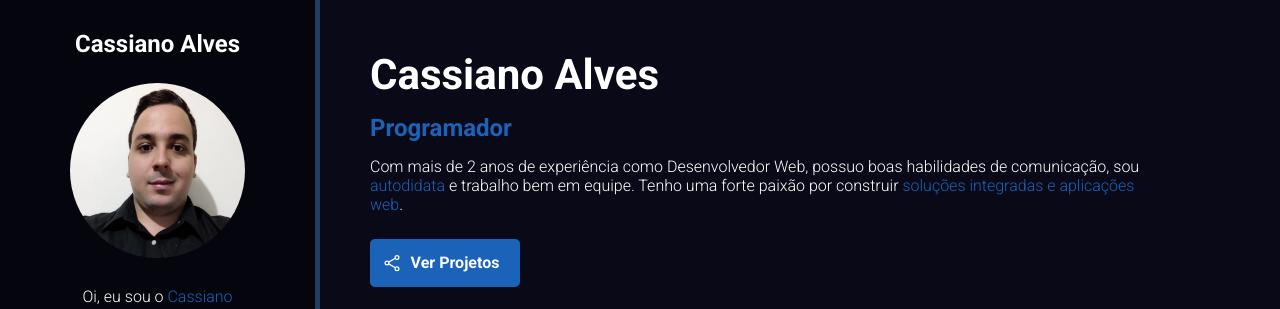
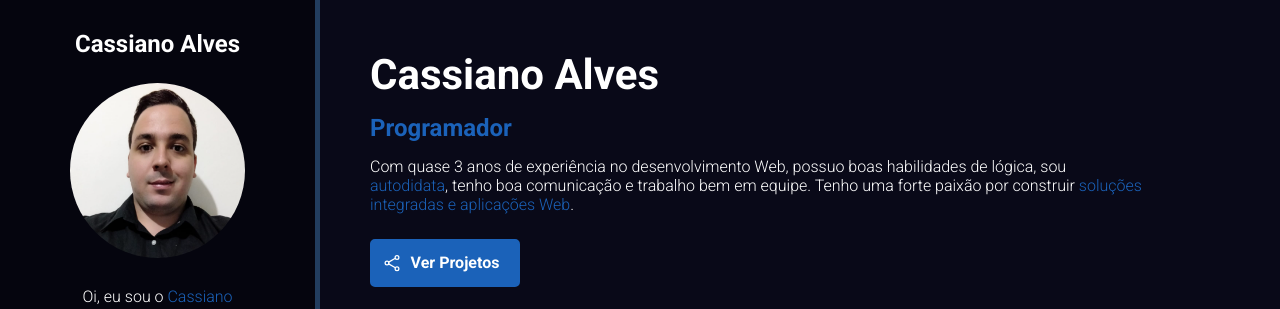
Before and after one commit to CassianoAlvesR/myportfolio, a plain HTML site: page index.html in a window 1280 px wide. Shown: the top 309 px of the page. Drawn offline with nearby package versions, Linux system fonts and the light colour scheme.

Commit message:
Update index.html
ajuste link e descrição

```diff
--- a/index.html
+++ b/index.html
@@ -37,7 +37,7 @@
         <section id="about-container">
             <h1 id="name">Cassiano Alves</h1>
             <p class="title"><span class="highlight">Programador</span></p>
-            <p class="description">Com mais de 2 anos de experiência como Desenvolvedor Web, possuo boas habilidades de comunicação, sou <span class="highlight">autodidata</span> e trabalho bem em equipe. Tenho uma forte paixão por construir <span class="highlight">soluções integradas e aplicações web</span>.</p>
+            <p class="description">Com quase 3 anos de experiência no desenvolvimento Web, possuo boas habilidades de lógica, sou <span class="highlight">autodidata</span>, tenho boa comunicação e trabalho bem em equipe. Tenho uma forte paixão por construir <span class="highlight">soluções integradas e aplicações Web</span>.</p>
             <a href="https://github.com/CassianoAlvesR/" id="btn-projects"><ion-icon name="share-social-outline"></ion-icon><span>Ver Projetos</span></a>
             <h2 id="skills-section-title">Minhas Skills</h2>
             <p class="description"> Conheça minha Stack: </p>
```
